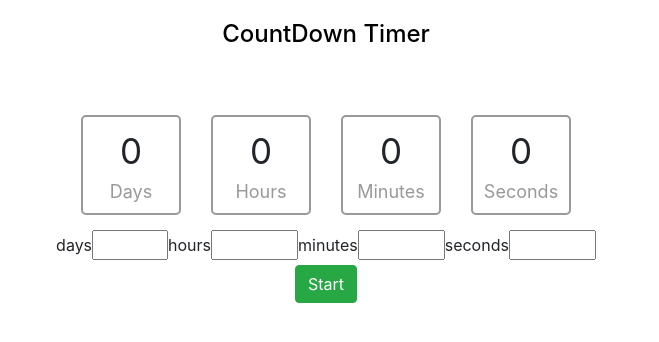
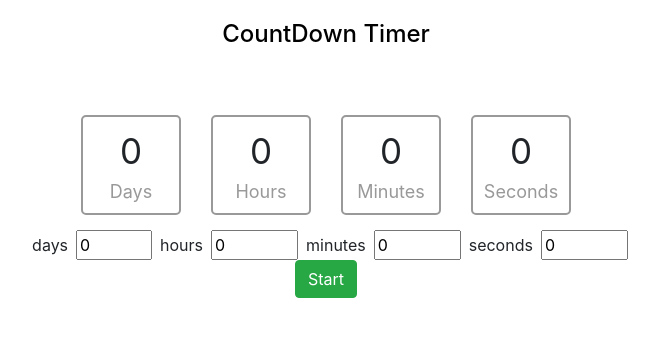
Before and after one commit to RoyMontoya/countdown-timer, a React (Create React App) app: page / in a window 1280 px wide. Shown: the top 342 px of the page, without its empty margins (314-973 px from the left). Built offline with nearby package versions, Linux system fonts and the light colour scheme.

Commit message:
styled components and cleanups

```diff
--- a/src/components/app/App.js
+++ b/src/components/app/App.js
@@ -1,5 +1,5 @@
 import React, { Component } from 'react';
-import './App.css';
+import './Style.css'
 import Header from '../header/Header'
 import Timer from '../timer/Timer'
 import TimeForm from '../time-form/TimeForm'
--- a/src/components/header/Header.jsx
+++ b/src/components/header/Header.jsx
@@ -1,6 +1,6 @@
 
 import React from 'react';
-import './Header.css'
+import './Style.css'
 
 const Header = () => {
   return (<div>
--- a/src/components/time-form/TimeForm.jsx
+++ b/src/components/time-form/TimeForm.jsx
@@ -3,15 +3,25 @@ import TimeInput from '../time-input/TimeInput'
 import './Style.css'
 
 class TimeForm extends Component {
+  constructor(props){
+    super(props);
+
+    this.state = {
+      days: 0,
+      hours: 0,
+      minutes: 0,
+      seconds: 0
+    }
+  }
 
   render(){
     return (
       <div>
         <form className="time-form">
-          <TimeInput name="days" min="0" max="7"/>
-          <TimeInput name="hours" min="0" max="24"/>
-          <TimeInput name="minutes" min="0" max="60"/>
-          <TimeInput name="seconds" min="0" max="60"/>
+          <TimeInput name="days" value={this.state.days} min="0" max="7"/>
+          <TimeInput name="hours" value={this.state.hours} min="0" max="24"/>
+          <TimeInput name="minutes" value={this.state.minutes} min="0" max="60"/>
+          <TimeInput name="seconds" value={this.state.seconds} min="0" max="60"/>
         </form>
       </div>
     )
--- /dev/null
+++ b/src/components/time-input/Style.css
@@ -0,0 +1,3 @@
+.input-element{
+  margin: 0 8px;
+}
--- a/src/components/time-input/TimeInput.jsx
+++ b/src/components/time-input/TimeInput.jsx
@@ -1,18 +1,29 @@
 import React, {Component} from 'react';
+import './Style.css'
 
 class TimeInput extends Component {
+  constructor(props){
+    super(props)
 
+    this.state = { value: this.props.value}
+
+    this.handleChange = this.handleChange.bind(this);
+  }
+
+  handleChange(e){
+    this.setState({value: e.target.value})
+  }
 
   render(){
     return(
       <div>
-        <label>{this.props.name}</label>
-        <input type="number" name={this.props.name}
+        <label className="input-element">{this.props.name}</label>
+        <input onChange={this.handleChange} type="number" name={this.props.name}
+          value = {this.state.value}
           min={this.props.min}
           max={this.props.max}/>
       </div>
     )
-
   }
 
 }
--- a/src/components/timebox/TimeBox.jsx
+++ b/src/components/timebox/TimeBox.jsx
@@ -1,5 +1,5 @@
 import React, {Component} from 'react';
-import './TimeBox.css'
+import './Style.css'
 
 class TimeBox extends Component{
 
--- a/src/components/timer/Timer.jsx
+++ b/src/components/timer/Timer.jsx
@@ -1,9 +1,7 @@
 import React, {Component} from 'react';
-import './Timer.css'
+import './Style.css'
 import TimeBox from '../timebox/TimeBox'
 import miliUtil from '../../utilities/MilisecondsUtil'
-
-
 
 class Timer extends Component{
   constructor(props){
@@ -57,9 +55,7 @@ class Timer extends Component{
     this.displayHours(miliUtil.getTimeLeftInMili(timeLeft, daysLeft, 'day'))
   }
 
-
   render(){
-
     return(
       <div className="timer">
         <TimeBox text={'Days'} value={this.state.days}/>
```
Also changed, not shown: src/components/app/Style.css (renamed from src/components/app/App.css), src/components/header/Style.css (renamed from src/components/header/Header.css), src/components/timebox/Style.css (renamed from src/components/timebox/TimeBox.css), src/components/timer/Style.css (renamed from src/components/timer/Timer.css).
